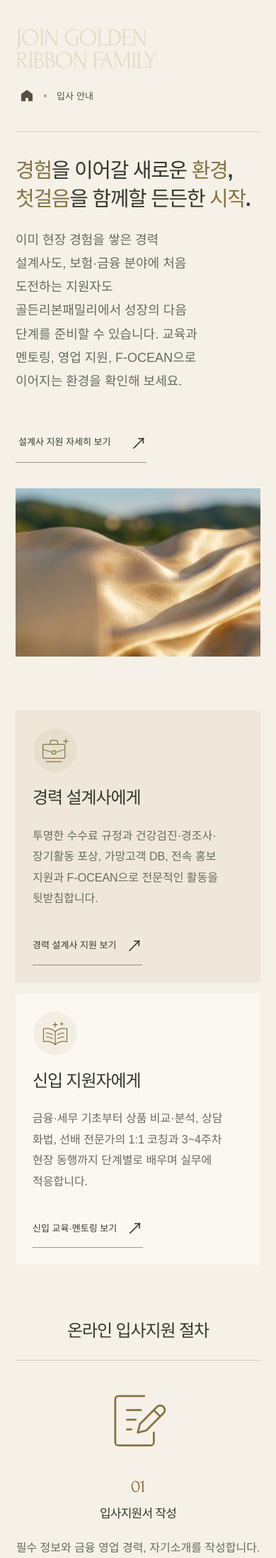
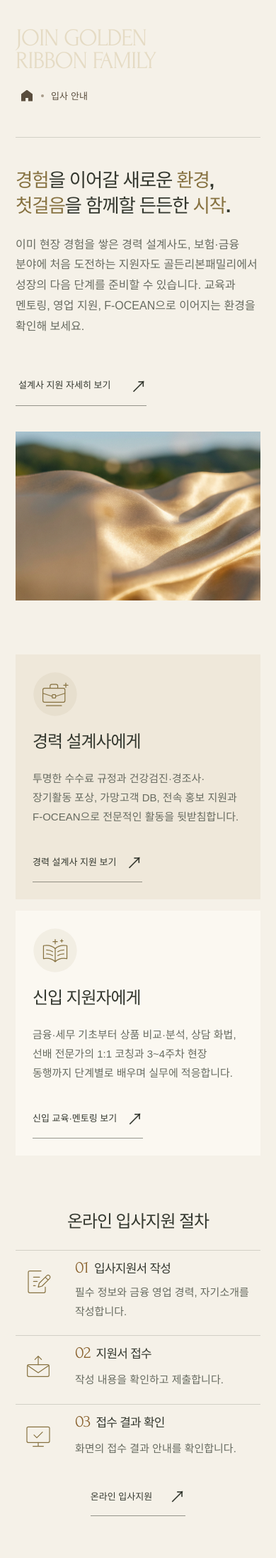
Before and after one commit to seoyoenkk68/grf, a PHP site: page /test-5/careers.html in a window 390 px wide. Shown: the part 92-2287 px from the top of the page at 71% size. Run offline with PHP 8.4, Linux system fonts and the light colour scheme; some web fonts are replaced.

Commit message:
Refine responsive layouts across test-5 subpages

```diff
--- a/test-5/sub.css
+++ b/test-5/sub.css
@@ -1159,7 +1159,127 @@
   }
 }
 
+/* Compact tablets retain two columns with enough room for the copy. */
+@media (min-width: 768px) and (max-width: 1023px) {
+  .grf-sub .sub-editorial {
+    --sub-gap: 32px;
+  }
+  .grf-sub .sub-page-title:has(> .sub-page-display) {
+    flex-wrap: wrap;
+    align-items: center;
+  }
+  .grf-sub .sub-editorial .sub-intro-copy > p:not(.sub-label) {
+    width: 100%;
+    font-size: 16px;
+  }
+  .grf-sub .about-cooperation {
+    grid-template-columns: minmax(0, 1fr);
+    gap: 20px;
+  }
+  .grf-sub .careers-audiences section {
+    padding: 24px;
+  }
+}
+
 @media (max-width: 767px) {
+  .grf-sub :is(.sub-page-title, .sub-editorial) {
+    --sub-spacing: 84px;
+  }
+  .grf-sub .sub-editorial {
+    overflow-wrap: anywhere;
+  }
+  .grf-sub .sub-editorial :is(h2, h3) {
+    text-wrap: pretty;
+  }
+  .grf-sub .sub-editorial p:not(.sub-label) {
+    font-size: 15px;
+    line-height: 1.8;
+  }
+  .grf-sub .sub-editorial .sub-intro-copy > p:not(.sub-label) {
+    width: 100%;
+    font-size: 16px;
+  }
+  .grf-sub .sub-intro h2 {
+    font-size: clamp(26px, 6.8vw, 34px);
+  }
+  .grf-sub .sub-intro h2 br {
+    display: none;
+  }
+  .grf-sub .sub-breadcrumb {
+    flex-wrap: wrap;
+    gap: 10px;
+    white-space: normal;
+  }
+  .grf-sub .about-history li {
+    grid-template-columns: 58px minmax(0, 1fr);
+    align-items: start;
+    padding-inline-start: 24px;
+  }
+  .grf-sub .about-history li > span {
+    font-size: 15px;
+  }
+  .grf-sub .sharing-activities .sharing-activity-brief {
+    grid-template-columns: minmax(0, 1fr);
+    gap: 18px;
+  }
+  .grf-sub .sharing-activity-brief .sharing-activity-visual {
+    aspect-ratio: 16 / 10;
+  }
+  .grf-sub .sharing-volunteer {
+    aspect-ratio: auto;
+    min-height: 220px;
+    padding: 28px 20px;
+  }
+  .grf-sub .application-fields > label {
+    min-width: 0;
+  }
+  .grf-sub .application-fields :is(input, select, textarea) {
+    min-width: 0;
+    font-size: 16px;
+  }
+  .grf-sub .application-consent {
+    padding-inline: 16px;
+  }
+  .grf-sub .application-actions {
+    align-items: stretch;
+    flex-direction: column;
+  }
+  .grf-sub .application-actions .join {
+    justify-content: space-between;
+    min-height: 48px;
+    box-sizing: border-box;
+  }
+  .grf-sub .careers-process li {
+    display: grid;
+    grid-template-columns: 64px minmax(0, 1fr);
+    gap: 8px 20px;
+    text-align: start;
+  }
+  .grf-sub .careers-process-visual {
+    grid-row: 1 / span 2;
+    width: 64px;
+    margin: 0;
+  }
+  .grf-sub .careers-process h3 span {
+    display: inline;
+    margin-inline-end: 8px;
+    font-size: 24px;
+  }
+  .grf-sub .sub-editorial .careers-process li p {
+    grid-column: 2;
+    margin: 0;
+  }
+  .grf-sub .careers-faq-list summary {
+    padding-inline: 0 32px;
+    text-align: start;
+  }
+  .grf-sub .sub-editorial .careers-faq-list p {
+    padding-inline: 0;
+    text-align: start;
+  }
+  .grf-sub .sub-editorial .privacy-policy p {
+    font-size: 14px;
+  }
   .grf-sub .application-fields {
     grid-template-columns: minmax(0, 1fr);
   }
```
